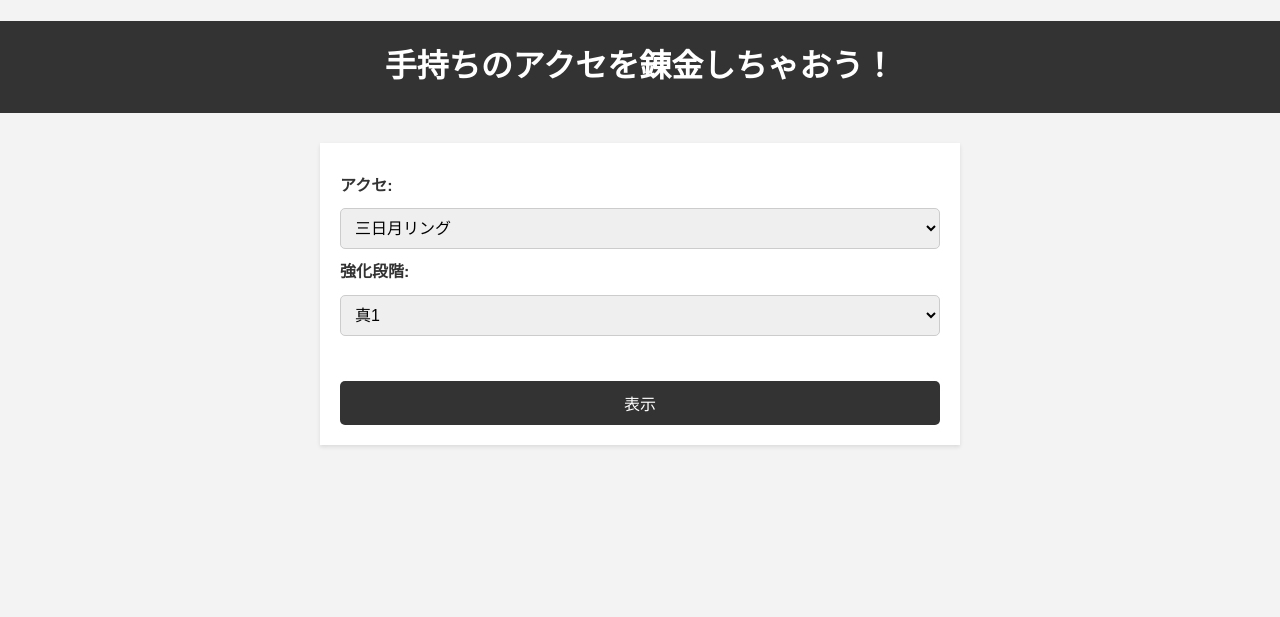
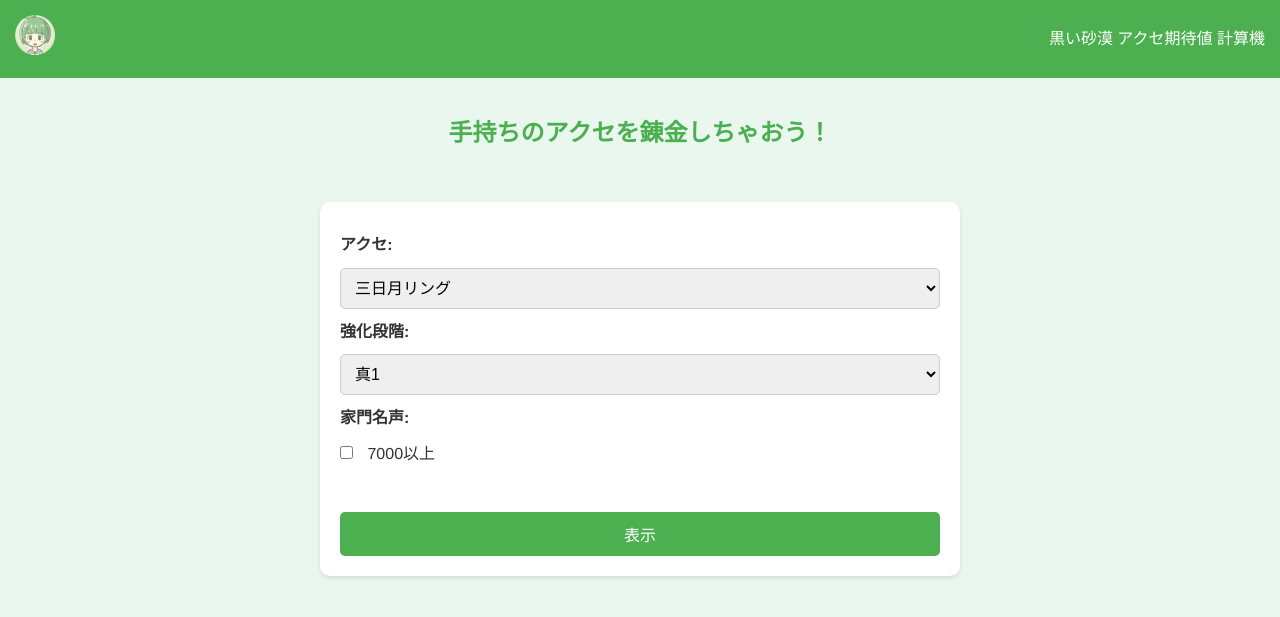
Before and after one commit to Lejenay/bdo_app, a Flask app: page / in a window 1280 px wide. Shown: the top 617 px of the page. Run offline with Flask 2, Linux system fonts and the light colour scheme; parts of the project's set-up code (start-up, migrations or seed data) failed here and were passed over.

Commit message:
add some func and fix error
+ add some item DB
+ calculate tax depending on one's family fame
+ changed design of the page

```diff
--- a/enha_val/app.py
+++ b/enha_val/app.py
@@ -50,7 +50,7 @@ def item_api_call(item_id):
     del res_list[-1]
     return int(res_list[3])
 
-
+tax = 0.8547
 
 # DB // SQLってなに
 bs_armour = item_api_call(16002)
@@ -70,9 +70,12 @@ ominous_ring = acc_api_call(12068)
 ogre_ring = acc_api_call(11607)
 laytenn = acc_api_call(11630)
 sicil = acc_api_call(11625)
+dawn = acc_api_call(11855)
+vaha = acc_api_call(11875)
+cadry = acc_api_call(12032)
 
 # tax // hopefully, set depending on family fame
-tax = 0.8547
+
 
 def ja_name(item):
     accessories = {
@@ -90,7 +93,10 @@ def ja_name(item):
         'ominous_ring': '背後リング',
         'ogre_ring': 'オーガリング',
         'laytenn': 'ライテン',
-        'sicil': 'シチル'
+        'sicil': 'シチル',
+        'dawn': '黎明',
+        'vaha': 'バア',
+        'cadry': 'カドリー'
     }
 
     if item in accessories.keys():
@@ -107,7 +113,7 @@ def ja_level_name(level):
         return lv[level]
 
 
-def acc_pri(acc):
+def acc_pri(acc, tax):
     stack_cost = bs_armour * 31
     chance = 0.70
     # 18fsでsoftcap
@@ -124,7 +130,7 @@ def acc_pri(acc):
     以下同様
     '''
 
-def acc_duo(acc):
+def acc_duo(acc, tax):
     try2_stack_cost = (280 + 31) * bs_armour
     try1_stack_cost = 31 * bs_armour
     s2_chance = 0.7*0.5
@@ -138,7 +144,7 @@ def acc_duo(acc):
 
     return str_duo_expected_value, str_base_sell
 
-def acc_tri(acc):
+def acc_tri(acc, tax):
     try3_stack_cost = (480 + 280 + 31) * bs_armour
     try2_stack_cost = (280 + 31) * bs_armour
     try1_stack_cost = 31 * bs_armour
@@ -161,9 +167,15 @@ def index():
     name = None
     level = None
     item = None
+    family_fame = False
     if request.method == 'POST':
         item = request.form['item']
         level = request.form['level']
+        family_fame = "family_fame" in request.form
+        if family_fame:
+            tax = 0.8547
+        else:
+            tax = 0.8483
 
     # アクセサリーと強化関数のマッピング
     accessories = {
@@ -181,7 +193,10 @@ def index():
         'ominous_ring': ominous_ring,
         'ogre_ring': ogre_ring,
         'laytenn': laytenn,
-        'sicil': sicil
+        'sicil': sicil,
+        'dawn': dawn,
+        'vaha': vaha,
+        'cadry': cadry
     }
 
     # 強化レベルと関数のマッピング
@@ -197,12 +212,12 @@ def index():
 
     # 強化期待値と売り上げを計算
     if selected_accessory and selected_func:
-        tap, sell = selected_func(selected_accessory)
+        tap, sell = selected_func(selected_accessory, tax)
 
     name = ja_name(item)
     level = ja_level_name(level)
 
-    return render_template('index.html', tap=tap, sell=sell, name=name, level=level)
+    return render_template('index.html', tap=tap, sell=sell, name=name, level=level, family_fame=family_fame)
 
 @app.context_processor
 def override_url_for():
--- a/enha_val/templates/index.html
+++ b/enha_val/templates/index.html
@@ -1,25 +1,38 @@
 <!doctype html>
 <html>
    <head>
-      <link rel="apple-touch-icon" type="image/png" href="/apple-touch-icon-180x180.png">
-      <link rel="icon" type="image/png" href="/icon-192x192.png">
+      <link rel="apple-touch-icon" type="image/png" href="{{ url_for('static', filename='apple-touch-icon-180x180.png') }}">
+      <link rel="icon" type="image/png" href="{{ url_for('static', filename='icon-192x192.png') }}">
       <title>黒い砂漠 アクセ期待値</title>
       <style>
          body {
             font-family: "Helvetica Neue", Arial, "Hiragino Kaku Gothic ProN", "Hiragino Sans", Meiryo, sans-serif;
-            background-color: #f3f3f3;
+            background-color: #e9f7ef;
             color: #333;
             line-height: 1.6;
             margin: 0;
             padding: 0;
          }
 
+         header {
+            display: flex;
+            justify-content: space-between;
+            align-items: center;
+            background-color: #4caf50;
+            padding: 15px;
+            color: #fff;
+         }
+
+         header img {
+            height: 40px;
+         }
+
          h1 {
-            background-color: #333;
-            color: #fff;
+            font-size: 24px;
+            text-align: center;
             padding: 20px;
             margin-bottom: 30px;
-            text-align: center;
+            color: #4caf50;
          }
 
          form {
@@ -28,6 +41,7 @@
             padding: 20px;
             background-color: #fff;
             box-shadow: 0 2px 4px rgba(0, 0, 0, 0.1);
+            border-radius: 10px;
          }
 
          label {
@@ -48,7 +62,7 @@
             display: block;
             width: 100%;
             padding: 10px;
-            background-color: #333;
+            background-color: #4caf50;
             color: #fff;
             border: none;
             font-size: 1rem;
@@ -58,7 +72,7 @@
          }
 
          input[type="submit"]:hover {
-            background-color: #555;
+            background-color: #3e8e41;
          }
 
          p {
@@ -67,10 +81,26 @@
             padding: 20px;
             background-color: #fff;
             box-shadow: 0 2px 4px rgba(0, 0, 0, 0.1);
+            border-radius: 10px;
+         }
+
+         input[type="checkbox"] {
+            margin: 0 10px 0 0;
+         }
+
+         .checkbox-label {
+            font-weight: normal;
+            display: inline;
          }
       </style>
    </head>
    <body>
+      <header>
+         <a href="https://twitter.com/Lejenay" target="_blank">
+            <img src="{{ url_for('static', filename='icon-192x192.png') }}" alt="アイコン">
+         </a>
+         <span>黒い砂漠 アクセ期待値 計算機</span>
+      </header>
       <h1>手持ちのアクセを錬金しちゃおう！</h1>
       <form method="POST">
          <label for="item">アクセ:</label>
@@ -90,6 +120,9 @@
             <option value="ogre_ring">オガリン</option>
             <option value="laytenn">ライテン</option>
             <option value="sicil">シチル</option>
+            <option value="dawn">黎明</option>
+            <option value="vaha">バア</option>
+            <option value="cadry">カドリー</option>
 
          </select>
          <label for="item">強化段階:</label>
@@ -98,6 +131,11 @@
             <option value="duo">真2</option>
             <option value="tri">真3</option>
          </select>
+
+         <label for="family-fame">家門名声:</label>
+         <input type="checkbox" id="family_fame" name="family_fame" value="on" {% if family_fame %} checked{% endif %}>
+         <label class="checkbox-label" for="family_fame">7000以上</label>
+
          <br>
          <br>
          <input type="submit" value="表示">
```
Also changed, not shown: enha_val/apple-touch-icon-180x180.png (deleted), enha_val/icon-192x192.png (deleted), enha_val/static/apple-touch-icon-180x180.png (added), enha_val/static/favicon.ico (renamed from enha_val/favicon.ico), enha_val/static/icon-192x192.png (added).
